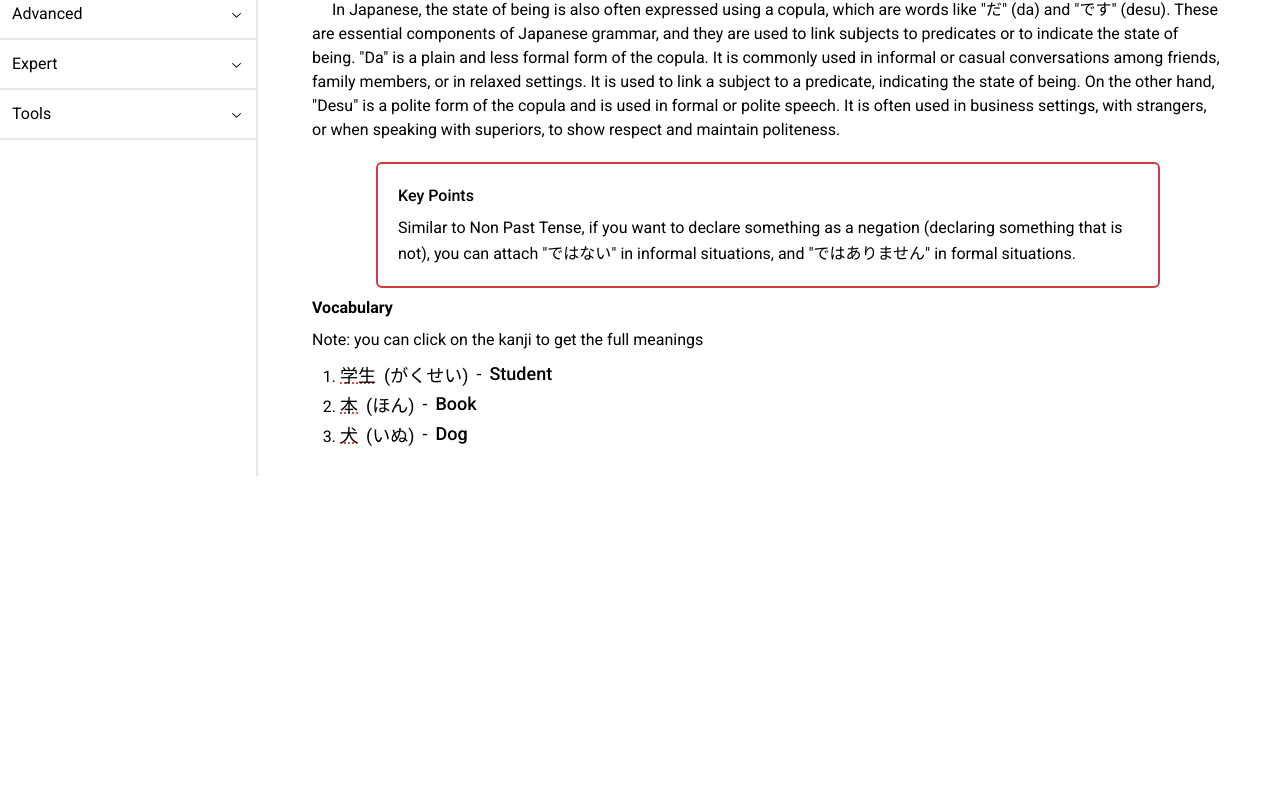
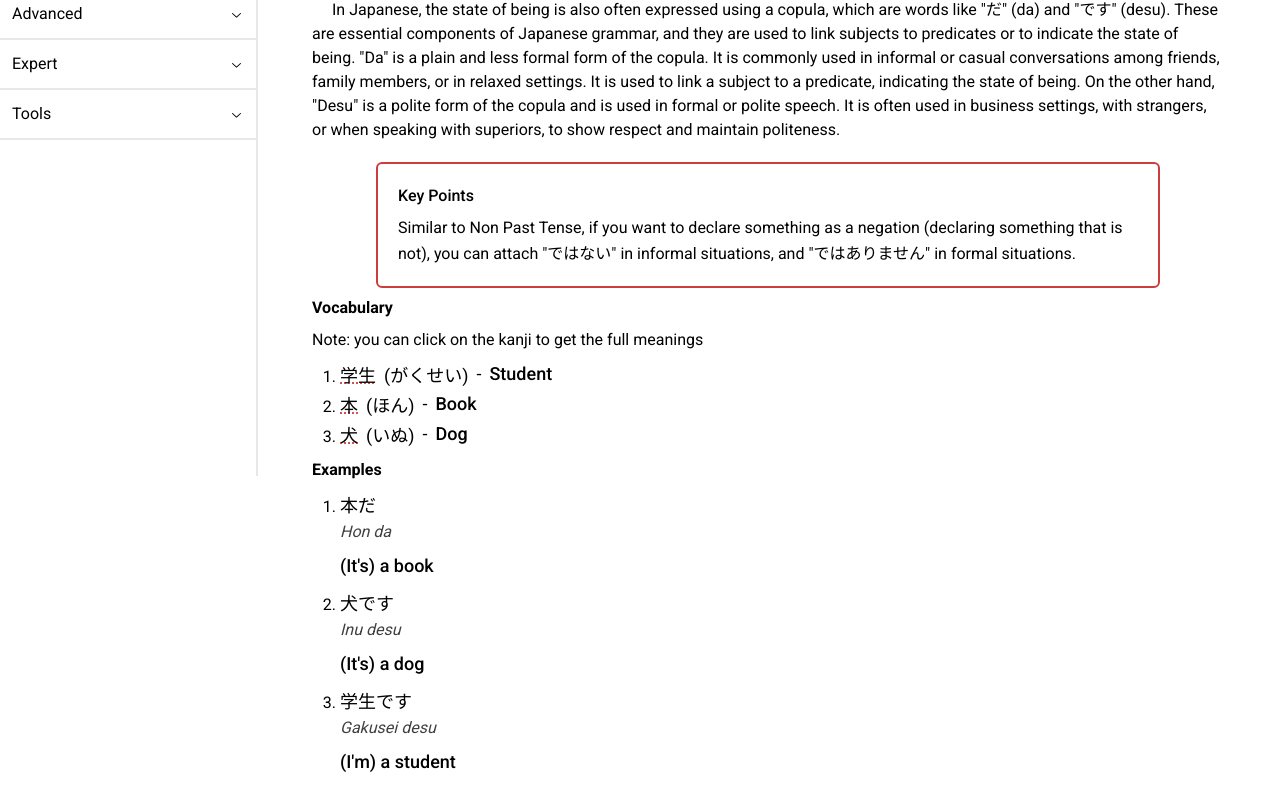
Before and after one commit to LinCie/tanukihub, a Next.js app: page /beginner/state-of-being-copular in a window 1280 px wide. Shown: the part 324-1134 px from the top of the page. Before the commit the page ends 838 px from the top, so only its background shows below. Built offline with nearby package versions, Linux system fonts and the light colour scheme.

Commit message:
added example

```diff
--- a/app/beginner/state-of-being-copular/page.tsx
+++ b/app/beginner/state-of-being-copular/page.tsx
@@ -1,3 +1,5 @@
+import Example from "@/components/example/Example";
+import ExampleType from "@/components/example/ExampleType";
 import KeyPoint from "@/components/keypoint/KeyPoint";
 import KeyPointText from "@/components/keypoint/KeyPointText";
 import Bold from "@/components/typography/Bold";
@@ -31,7 +33,23 @@ const NonPastTenseSection = () => {
     },
   ];
 
-  const example = [];
+  const examples: ExampleType[] = [
+    {
+      kana: "本だ",
+      romaji: "Hon da",
+      translation: "(It's) a book",
+    },
+    {
+      kana: "犬です",
+      romaji: "Inu desu",
+      translation: "(It's) a dog",
+    },
+    {
+      kana: "学生です",
+      romaji: "Gakusei desu",
+      translation: "(I'm) a student",
+    },
+  ];
 
   return (
     <section id="non-past-tense">
@@ -67,6 +85,7 @@ const NonPastTenseSection = () => {
         </KeyPointText>
       </KeyPoint>
       <Vocabulary vocabularies={vocabularies} />
+      <Example examples={examples} />
     </section>
   );
 };
--- /dev/null
+++ b/components/example/Example.tsx
@@ -0,0 +1,24 @@
+import { ComponentPropsWithoutRef } from "react";
+import ExampleType from "@/components/example/ExampleType";
+import List from "@/components//list/List";
+import ExampleContent from "./ExampleContent";
+
+interface Props extends ComponentPropsWithoutRef<"div"> {
+  examples: ExampleType[];
+}
+
+export default function Example({ examples, className, ...props }: Props) {
+  const customClass = className ? className : "";
+  return (
+    <div className={`mb-2 ${customClass}`.trim()} {...props}>
+      <h3 className="mb-2 text-sm font-bold text-black dark:text-white sm:text-base">
+        Examples
+      </h3>
+      <List type="decimal" position="outside" className="mx-7">
+        {examples?.map((example) => (
+          <ExampleContent key={example.kana} example={example} />
+        ))}
+      </List>
+    </div>
+  );
+}
--- /dev/null
+++ b/components/example/ExampleContent.tsx
@@ -0,0 +1,23 @@
+import ExampleType from "@/components/example/ExampleType";
+import ListContent from "@/components/list/ListContent";
+import Japanese from "@/components/typography/Japanese";
+
+interface Props {
+  example: ExampleType;
+}
+
+export default function ExampleContent({ example }: Props) {
+  return (
+    <ListContent>
+      <div className="mb-2 flex flex-col text-base sm:text-lg">
+        <div className="font-medium">
+          <Japanese>{example.kana}</Japanese>
+        </div>
+        <div className="text-sm italic text-black/75 dark:text-white/75 sm:text-base">
+          {example.romaji}
+        </div>
+        <div className="mt-2 font-medium">{example.translation}</div>
+      </div>
+    </ListContent>
+  );
+}
--- /dev/null
+++ b/components/example/ExampleType.ts
@@ -0,0 +1,5 @@
+export default interface ExampleType {
+  kana: string;
+  romaji: string;
+  translation: string;
+}
```
